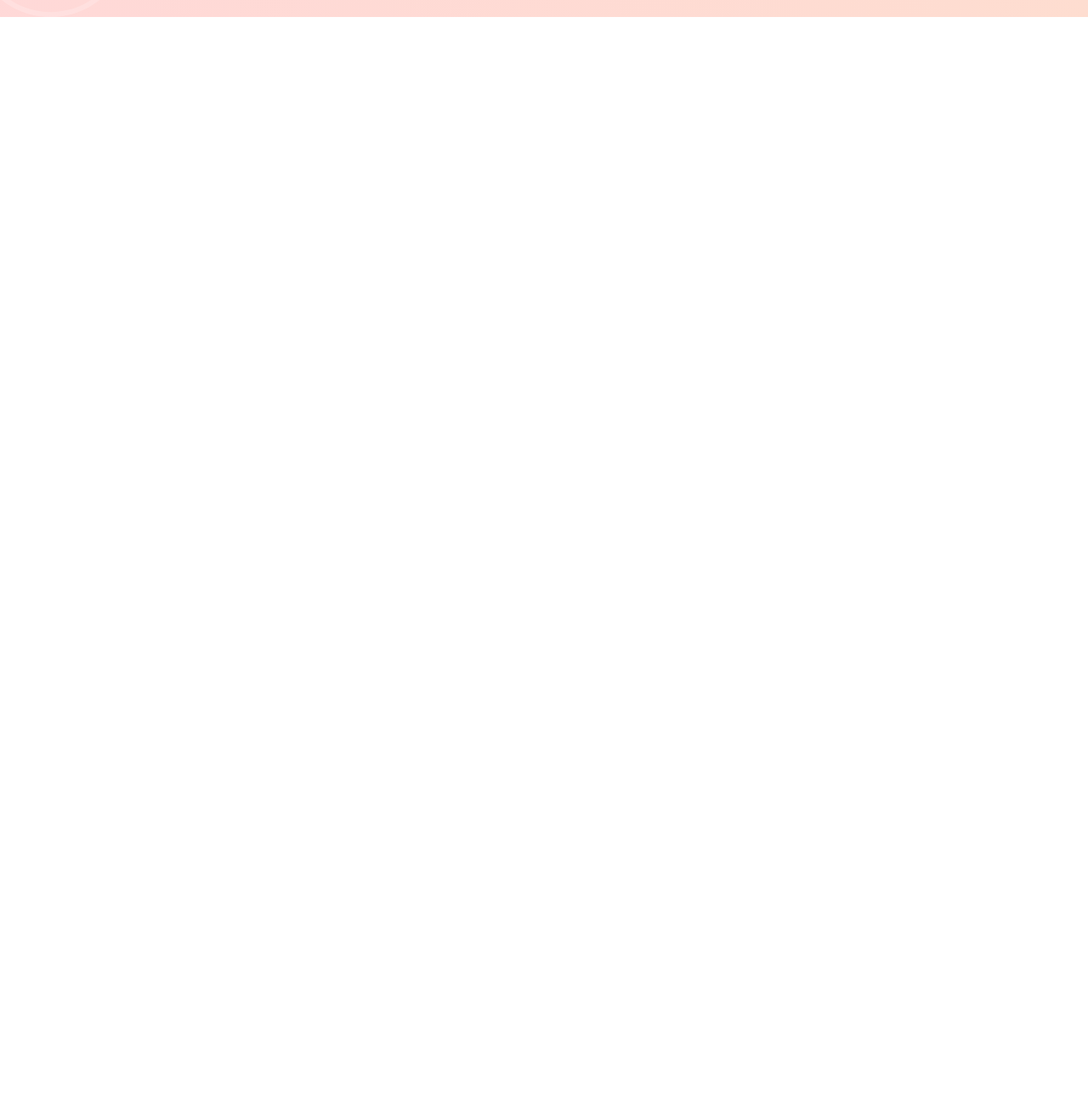
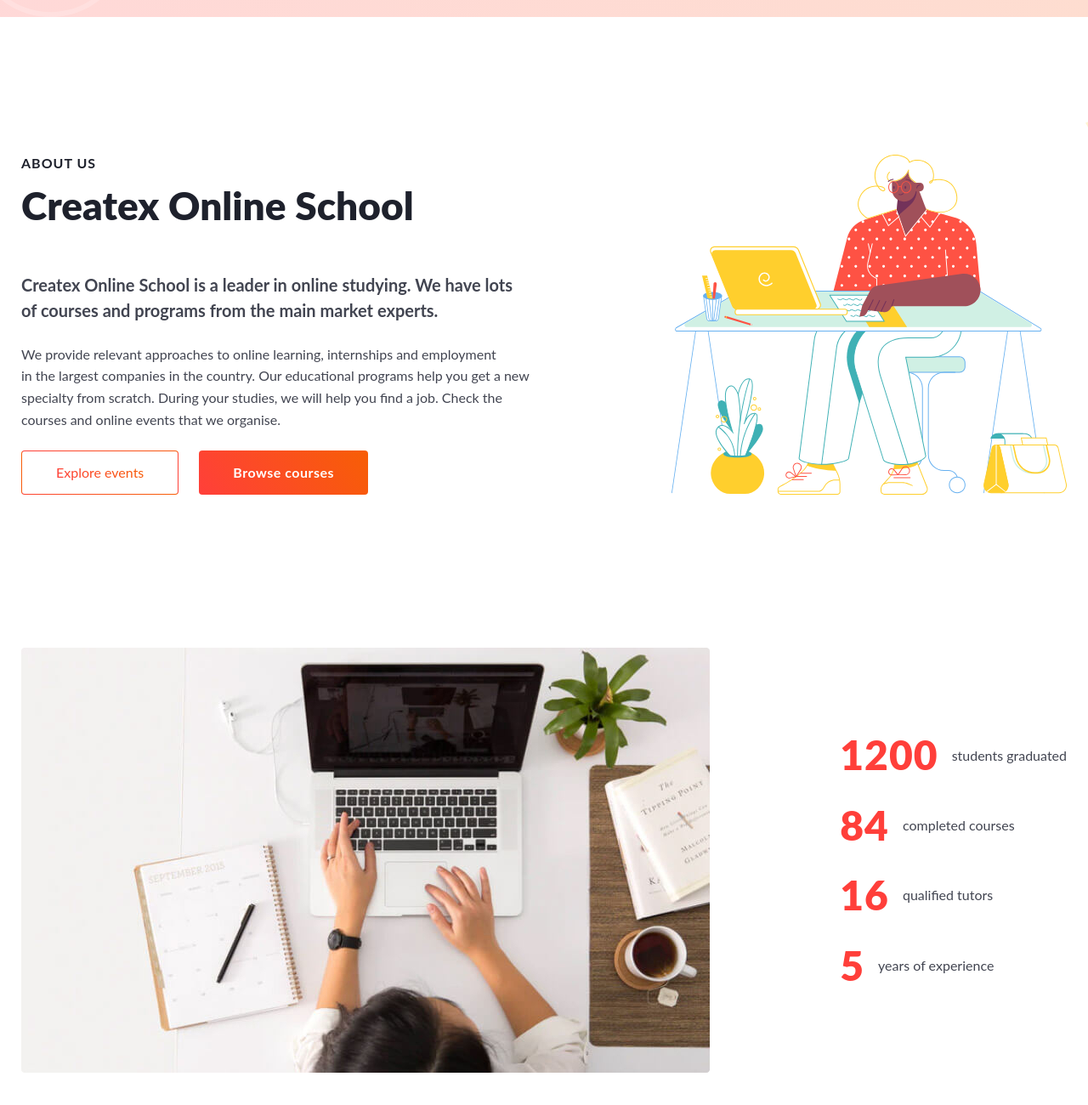
Before and after one commit to ToriTren/Createx_grid, a plain HTML site: page docs/index.html in a window 1280 px wide. Shown: the part 780-2080 px from the top of the page at 85% size. Before the commit the page ends 800 px from the top, so only its background shows below. Drawn offline with nearby package versions, Linux system fonts and the light colour scheme; a script that the page names is missing; files whose address does not match are found by name.

Commit message:
Add files via upload

```diff
--- a/docs/css/style.css
+++ b/docs/css/style.css
@@ -50,6 +50,55 @@ html, body{
 
 .button__grd:hover{
   transform: scale(1.05);
+}
+
+.heading{
+  color: #1E212C;
+}
+
+.heading__subtitle{
+  margin-bottom: 8px;
+  font-weight: 700;
+  font-size: 16px;
+  line-height: 150%;
+  letter-spacing: 1px;
+  text-transform: uppercase;
+  transition: 2s;
+}
+
+.heading__subtitle:hover{
+  transform: scale(0.1);
+}
+
+.heading__title{
+  font-weight: 900;
+  font-size: 46px;
+  line-height: 130%;
+  position: relative;
+}
+
+.heading__title:after {
+    content: "";
+    display: block;
+    position: absolute;
+    right: 0;
+    bottom: -3px;
+    width: 0;
+    height: 2px;
+    background-color: black;
+    transition: width 0.5s;
+}
+
+.heading__title:hover:after {
+    content: "";
+    width: 100%;
+    display: block;
+    position: absolute;
+    left: 0;
+    bottom: -3px;
+    height: 2px;
+    background-color: red;
+    transition: width 0.5s;
 }
 
 /* -------------------------------- */
@@ -137,6 +186,7 @@ html, body{
 .title{
   margin-bottom: 60px;
 }
+
 .image{
   align-self: center;
 }
@@ -147,7 +197,6 @@ html, body{
   align-self: flex-end;
   margin-bottom: 24px;
 }
-
 
 .header__play{
   position: relative;
@@ -183,3 +232,125 @@ html, body{
   margin: 0 15px;
   align-items: center;
 }
+
+/* --------------------- */
+
+.about{
+  padding: 160px 0 160px;
+}
+
+.about__createx{
+  display: flex;
+  align-items: flex-end;
+  justify-content: space-between;
+  margin-bottom: 180px;
+  position: relative;
+}
+
+.about__createx::before{
+  content: "";
+  position: absolute;
+  top: -80px;
+  right: -115px;
+  background: url(/img/decor/decor_shapes.svg);
+  width: 100px;
+  height: 85px;
+}
+
+.about__createx-content{
+  margin-right: 30px;
+}
+
+.about__heading{
+  margin-bottom: 48px;
+  line-height: 150%;
+}
+
+.about__text{
+  margin-bottom: 24px;
+  max-width: 600px;
+}
+
+.about__paragraph{
+  margin-bottom: 24px;
+  font-weight: 400;
+  font-size: 16px;
+  line-height: 160%;
+}
+
+.about__paragraph:last-child{
+  margin-bottom: 0;
+}
+
+.about__paragraph-accent{
+  font-weight: 700;
+  font-size: 20px;
+  line-height: 150%;
+  transition: 2s;
+}
+
+.about__paragraph-accent:hover{
+  color: #5265f6;
+}
+.about__btn_box{
+  display: flex;
+}
+
+.about__btn{
+  margin-right: 24px;
+}
+
+.about__btn:last-child{
+  margin-right: 0;
+}
+
+.about__values{
+  display: flex;
+  justify-content: space-between;
+}
+
+.about__image-box img{
+  width: 100%;
+  height: 100%;
+  object-fit: cover;
+  transition: 1s; /* Время эффекта */
+  display: block;
+}
+
+.about__image-box img:hover{
+  transform: scale(1.2);
+}
+
+.about__image-box{
+  display: inline-block;
+  overflow: hidden;
+}
+
+.about__numbers{
+  margin-left: 30px;
+  align-self: center;
+}
+
+.about__number{
+  display: flex;
+  align-items: center;
+  margin-bottom: 20px;
+}
+
+.about__number:last-child{
+  margin-bottom: 0;
+}
+
+.about__number span{
+  font-weight: 900;
+  font-size: 48px;
+  line-height: 130%;
+  letter-spacing: 1px;
+  margin-right: 16px;
+  color: #FF3F3A
+}
+
+.about__number span:hover{
+  color:aqua;
+  transition: .5s;
+}
--- a/docs/index.html
+++ b/docs/index.html
@@ -98,6 +98,55 @@
       </ul>
     </div>
   </header>
+  <main class="main">
+      <section class="about">
+        <div class="conteiner">
+          <div class="about__inner">
+            <div class="about__createx">
+              <div class="about__createx-content">
+                <div class="about__heading heading">
+                  <p class="heading__subtitle">About us</p>
+                  <h2 class="heading__title">Createx Online School</h2>
+                </div>
+                <div class="about__text">
+                  <p class="about__paragraph about__paragraph-accent">Createx Online School is a leader in online studying. We have lots of courses and programs from the main market experts.</p>
+                  <p class="about__paragraph">We provide relevant approaches to online learning, internships and employment in the largest companies in the country. Our educational programs help you get a new specialty from scratch. During your studies, we will help you find a job. Check the courses and online events that we organise.</p>
+                </div>
+                  <div class="about__btn_box">
+                    <a class="about__btn button__grd" href="#"><span>Explore events</span></a>
+                    <a class="about_btn button" href="#">Browse courses</a>
+                  </div>
+              </div>
+              <img class="about__image" src="./img/about_img.svg" alt="" >
+            </div>
+            <div class="about__values">
+              <div class="about__image-box">
+                <img class="img__hover"
+                src="./img/numbers_img.jpg" alt="">
+              </div>
+              <ul class="about__numbers">
+                <li class="about__number">
+                  <span>1200</span>
+                  students graduated
+                </li>
+                <li class="about__number">
+                  <span>84</span>
+                  completed courses
+                </li>
+                <li class="about__number">
+                  <span>16</span>
+                  qualified tutors
+                </li>
+                <li class="about__number">
+                  <span>5</span>
+                  years of experience
+                </li>
+              </ul>
+            </div>
+          </div>
+        </div>
+      </section>
+    </main>
   </div>
 </body>
 <script src="https://cdnjs.cloudflare.com/ajax/libs/jquery/3.7.0/jquery.min.js"></script>
```
Also changed, not shown: docs/img/decor/decor_shapes.svg (added).
